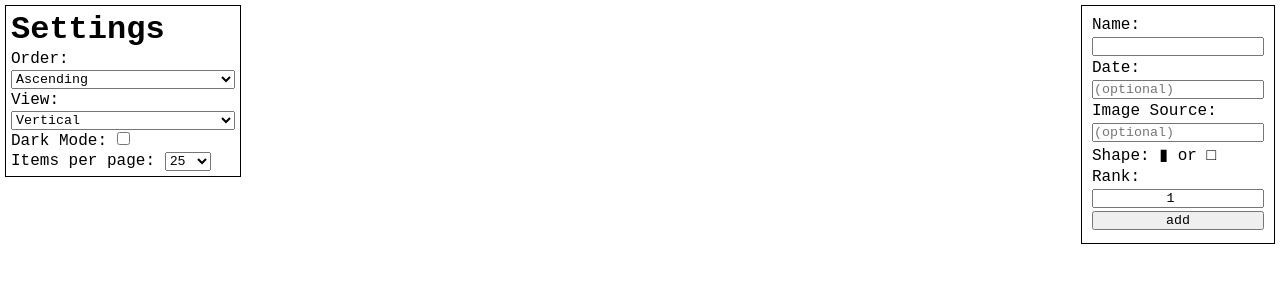
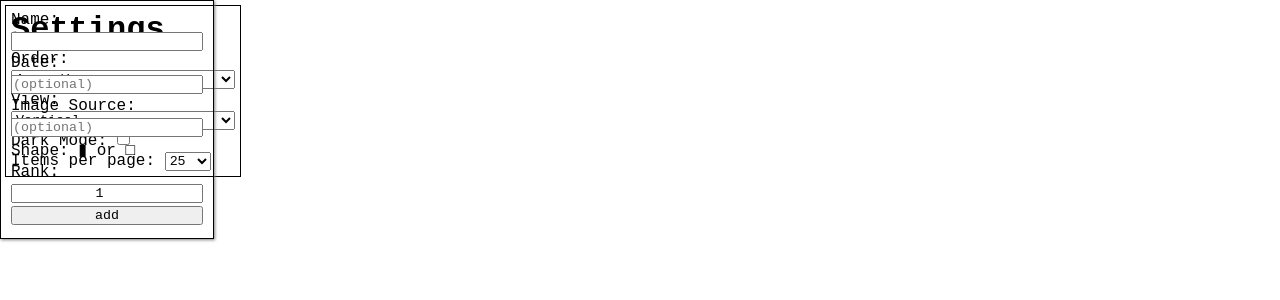
Before and after one commit to Dav-Sandhu/List-Maker-Version-2, a React (Create React App) app: page / in a window 1280 px wide. Shown: the top 300 px of the page. Built offline with nearby package versions, Linux system fonts and the light colour scheme.

Commit message:
Update ListMaker.scss

```diff
--- a/src/components/ListMaker/ListMaker.scss
+++ b/src/components/ListMaker/ListMaker.scss
@@ -1,16 +1,16 @@
+@use "../../index";
+
 .add-item-prompt{
-    position: fixed;
-    right: 0px;
-    display: flex;
-    flex-direction: column;
-    justify-content: center;
-    align-items: space-between;
+
+    @include index.flexbox(column, center, space-between);
+
+    position: absolute;
     padding: 10px;
-    margin: 5px;
+    width: 15vw;
     border: 1px solid black;
-}
+    box-shadow: 1px 1px 3px grey;
 
-.add-item-prompt > * {
+    > * {
         margin-bottom: 3px;
     }
 
@@ -21,3 +21,4 @@
     .rank-input{
         text-align: center;
     }
+}
```
Lines whose indentation alone changed are shown as unchanged.
